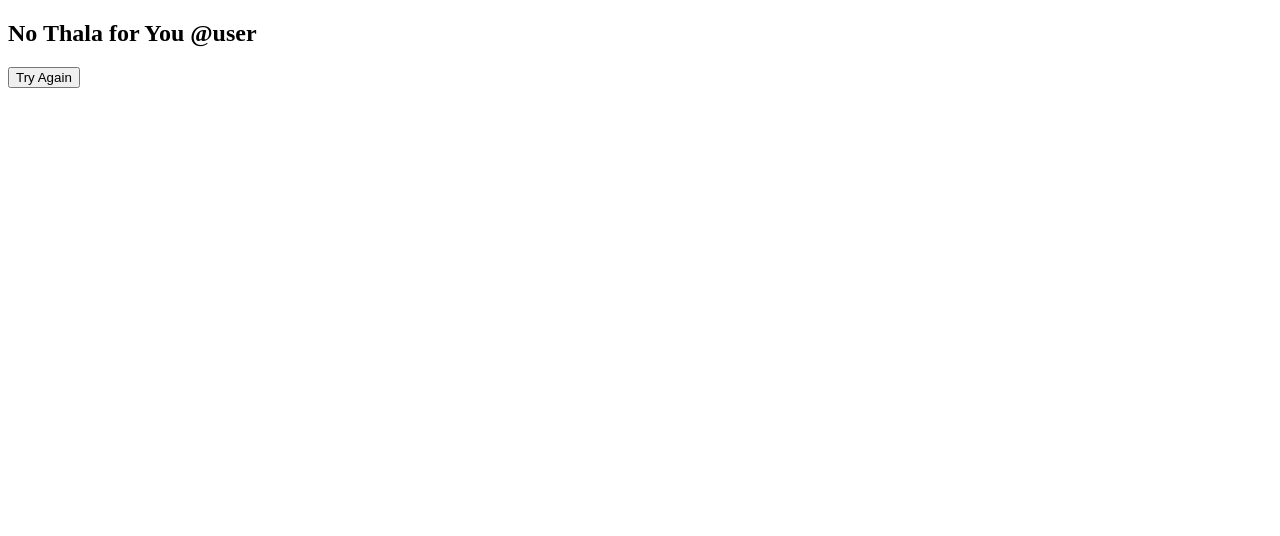
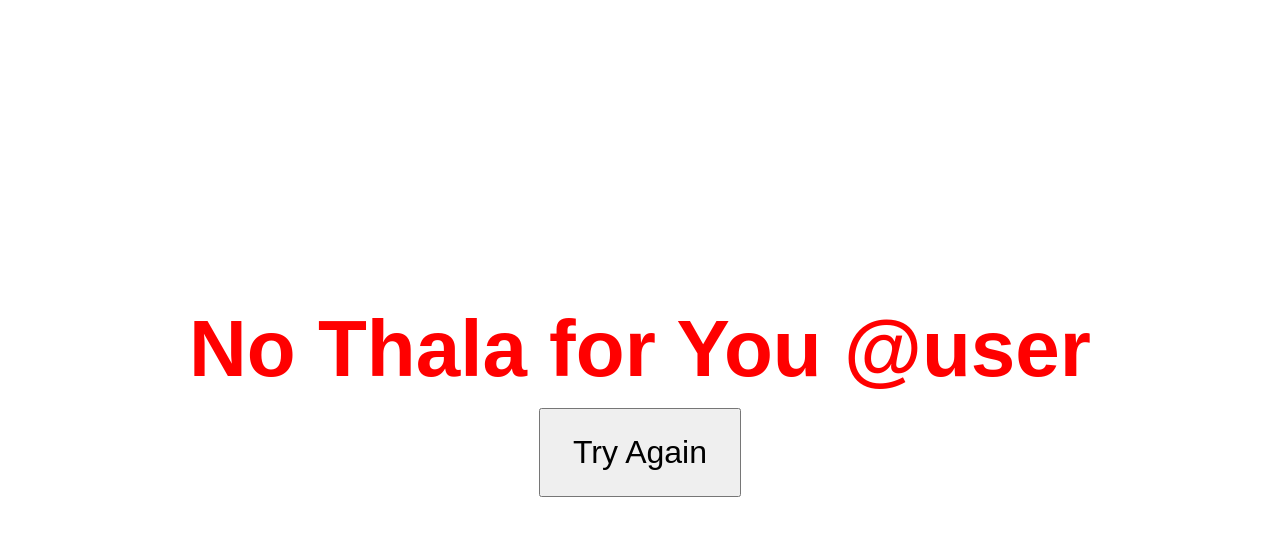
Before and after one commit to SimantaRajSarma/Thala-For-A-Reason, a plain HTML site: page ifFalse/tryAgain.html in a window 1280 px wide. Drawn offline with Linux system fonts and the light colour scheme.

Commit message:
Simple try again page ready

```diff
--- a/ifFalse/tryAgain.css
+++ b/ifFalse/tryAgain.css
@@ -1,3 +1,16 @@
-*{
 
+.main{
+    width: 100vw;
+    height: 100vh;
+    padding: 1rem;
 }
+
+h2{
+    font-size: 5rem;
+    color: red;
+}
+
+#btn{
+    padding: 1.5rem 2rem;
+    font-size: 2rem;
+}
--- a/ifFalse/tryAgain.html
+++ b/ifFalse/tryAgain.html
@@ -4,9 +4,11 @@
     <meta charset="UTF-8">
     <meta name="viewport" content="width=device-width, initial-scale=1.0">
     <title>Oops</title>
+    <link rel="stylesheet" href="/assets/utlities/utilities.css">
+    <link rel="stylesheet" href="tryAgain.css">
 </head>
 <body>
-    <div class="main">
+    <div class="main flex flex-wrap f-gap flex-d-col align-items-center justify-content-center">
         <h2>No Thala for You @user</h2>
         <button id="btn">Try Again</button>
     </div>
```
